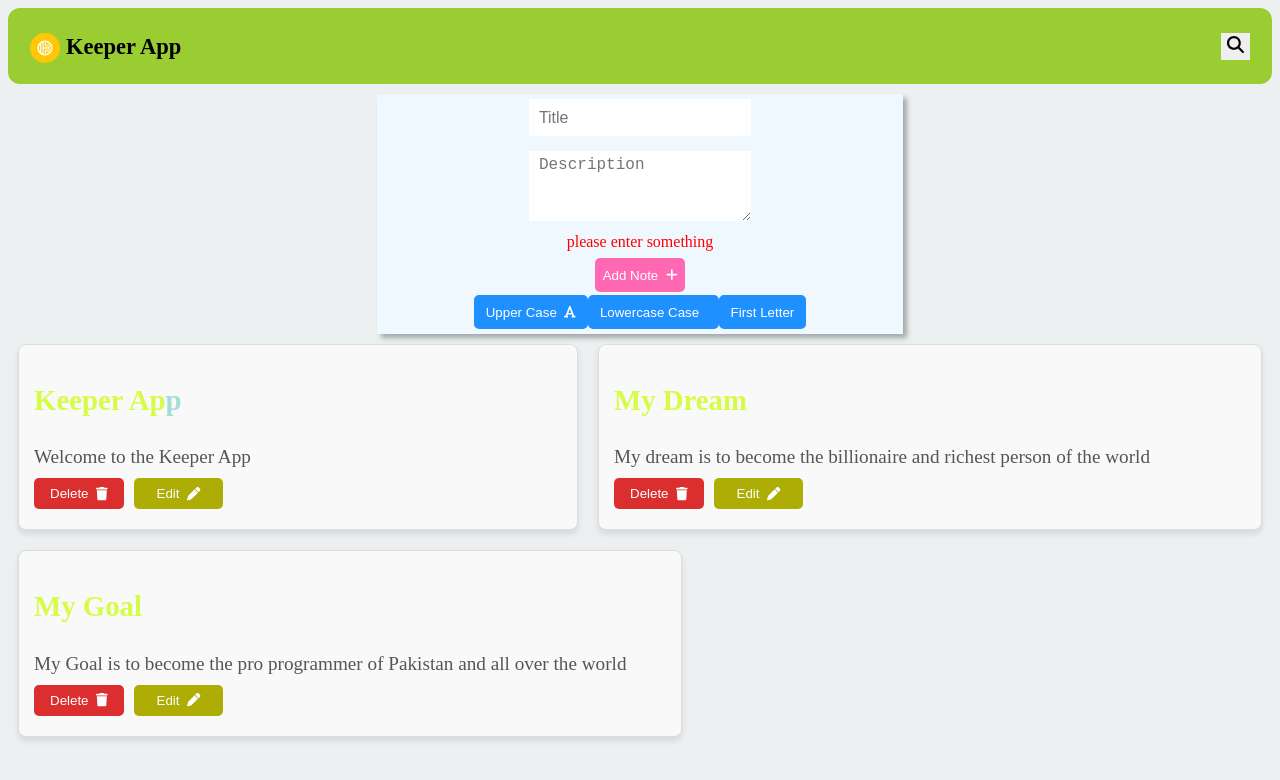
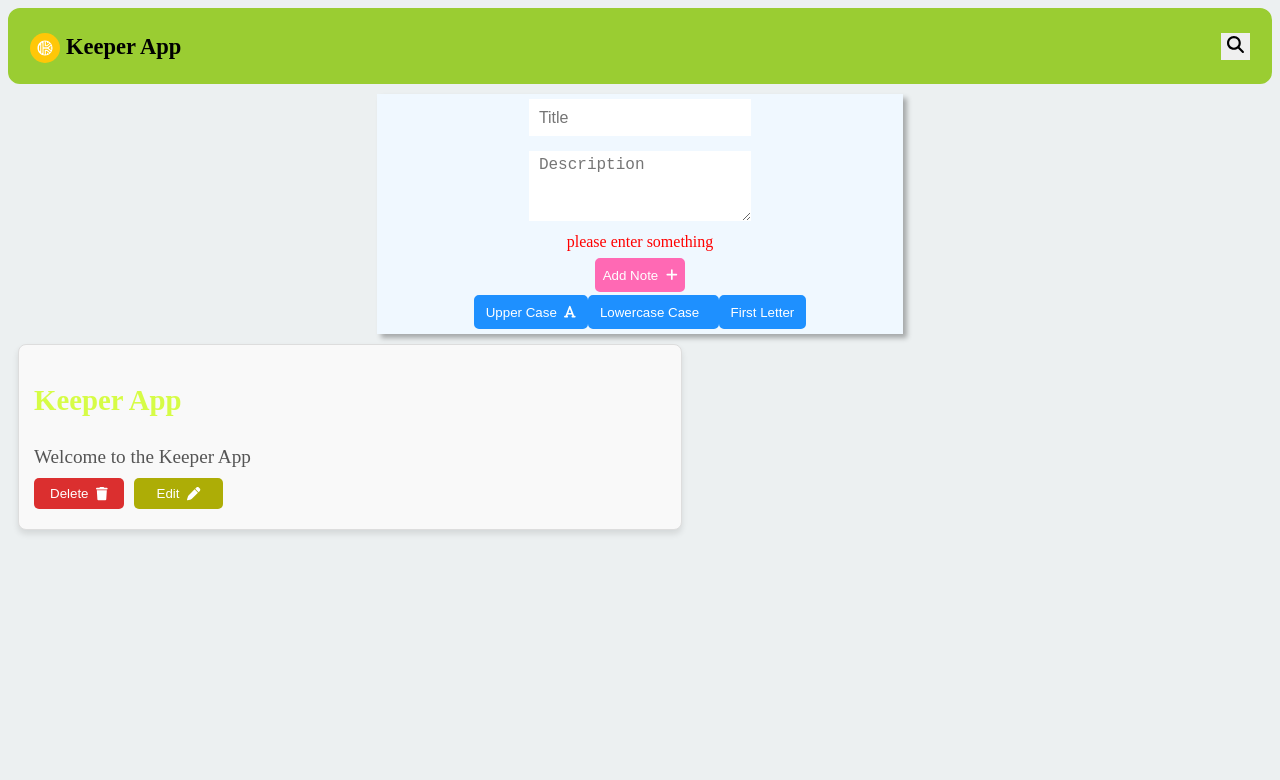
Before and after one commit to asadkhaksar1122/Keeper-App, a React (Vite) app: page / in a window 1280 px wide. Shown: the top 780 px of the page. Built offline with nearby package versions, Linux system fonts and the light colour scheme.

Commit message:
some changes

```diff
--- a/src/App.jsx
+++ b/src/App.jsx
@@ -11,23 +11,15 @@ function App() {
   let [title, settitle] = useState("");
   let [description, setdescription] = useState("");
   let isvalid = false;
-  let [note, setnote] = useState([
+  let [note, setnote] = useState(
+    JSON.parse(localStorage.getItem("notes")) || [
       {
         title: "Keeper App",
         description: "Welcome to the Keeper App",
         id: uuidv4(),
       },
-    {
-      title: "My Dream",
-      description: "My dream is to become the billionaire and richest person of the world",
-      id: uuidv4(),
-    },
-    {
-      title: "My Goal",
-      description: "My  Goal is to become the pro programmer of Pakistan and all over the world",
-      id: uuidv4(),
-    },
-  ]);
+    ]
+  );
   function handlechange(event) {
     if (event.target.name == "title") {
       settitle(event.target.value);
@@ -42,6 +34,13 @@ function App() {
         ...note,
         { title: title, description: description, id: uuidv4() },
       ]);
+      localStorage.setItem(
+        "notes",
+        JSON.stringify([
+          ...note,
+          { title: title, description: description, id: uuidv4() },
+        ])
+      );
       settitle("");
       setdescription("");
     }
@@ -52,6 +51,7 @@ function App() {
     let modifyarr = note.filter((element) => {
       return element.id != id;
     });
+    localStorage.setItem("notes", JSON.stringify(modifyarr));
     setnote(modifyarr);
   }
   function editfunc(id) {
@@ -63,6 +63,7 @@ function App() {
     let modifyarr = note.filter((element) => {
       return element.id != id;
     });
+    localStorage.setItem("notes", JSON.stringify(modifyarr));
     setnote(modifyarr);
   }
   function uppercase(event) {
@@ -90,31 +91,25 @@ function App() {
     for (const card of cards) {
       let title = card.querySelector("h2");
       let description = card.querySelector("p");
-      let searchValue = e.target.value.toLowerCase().trim();
-      let titleText = title.innerText.toLowerCase();
-      let descriptionText = description.innerText.toLowerCase();
+      let searchValue = e.target.value.trim();
+      let titleText = title.innerText;
+      let descriptionText = description.innerText;
 
-      if (
-        titleText.includes(searchValue) ||
-        descriptionText.includes(searchValue)
-      ) {
+      // Create a case-insensitive regular expression
+      let regex = new RegExp(searchValue, "gi");
+
+      if (titleText.match(regex) || descriptionText.match(regex)) {
         card.style.display = "block";
 
-        // Wrap matched text in a span with blue color
-        let titleHTML = titleText.replace(
-          new RegExp(searchValue, "g"),
-          (match) => {
+        // Wrap matched text in a span with yellow background and black color
+        let titleHTML = titleText.replace(regex, (match) => {
           return `<span style="background-color: yellow; color:black;">${match}</span>`;
-          }
-        );
+        });
         title.innerHTML = titleHTML;
 
-        let descriptionHTML = descriptionText.replace(
-          new RegExp(searchValue, "g"),
-          (match) => {
+        let descriptionHTML = descriptionText.replace(regex, (match) => {
           return `<span style="background-color:yellow; color:black;">${match}</span>`;
-          }
-        );
+        });
         description.innerHTML = descriptionHTML;
       } else {
         card.style.display = "none";
```
Lines whose indentation alone changed are shown as unchanged.
